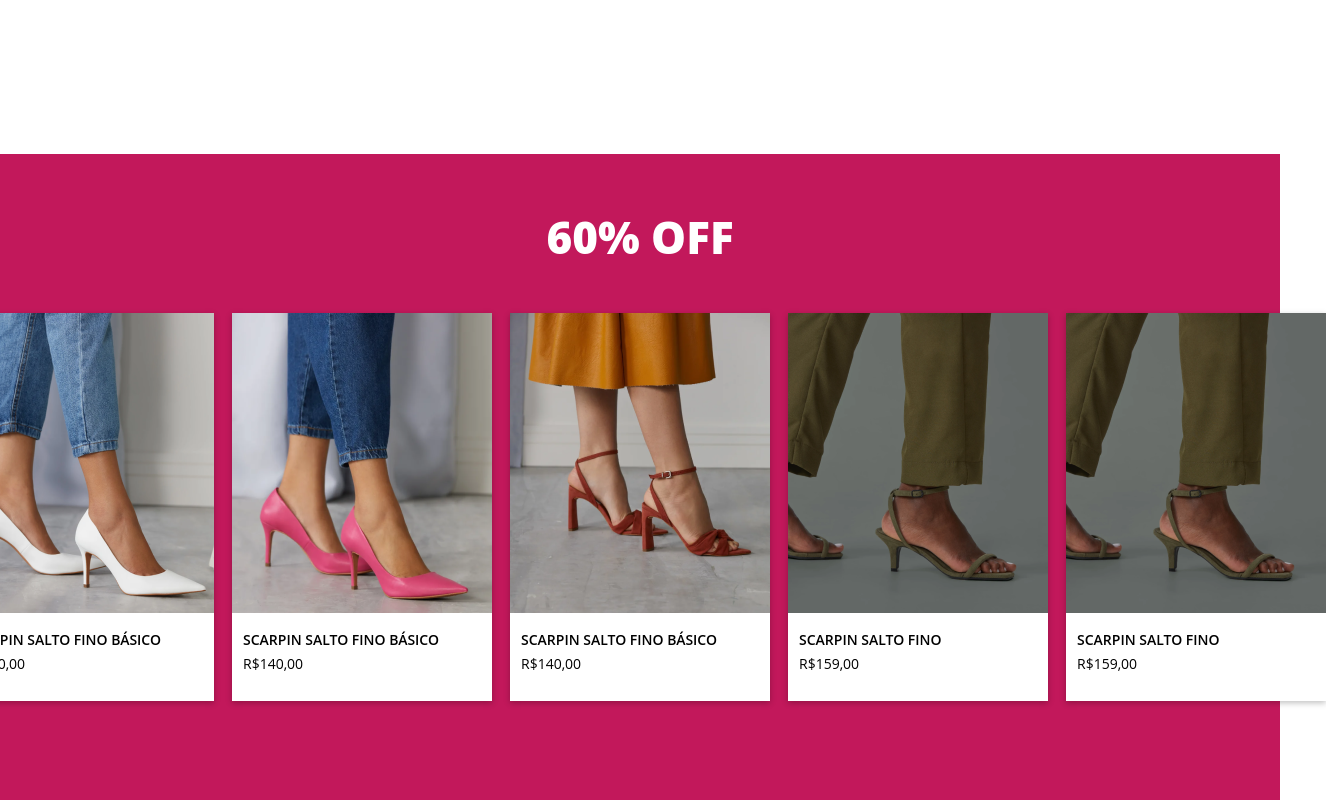
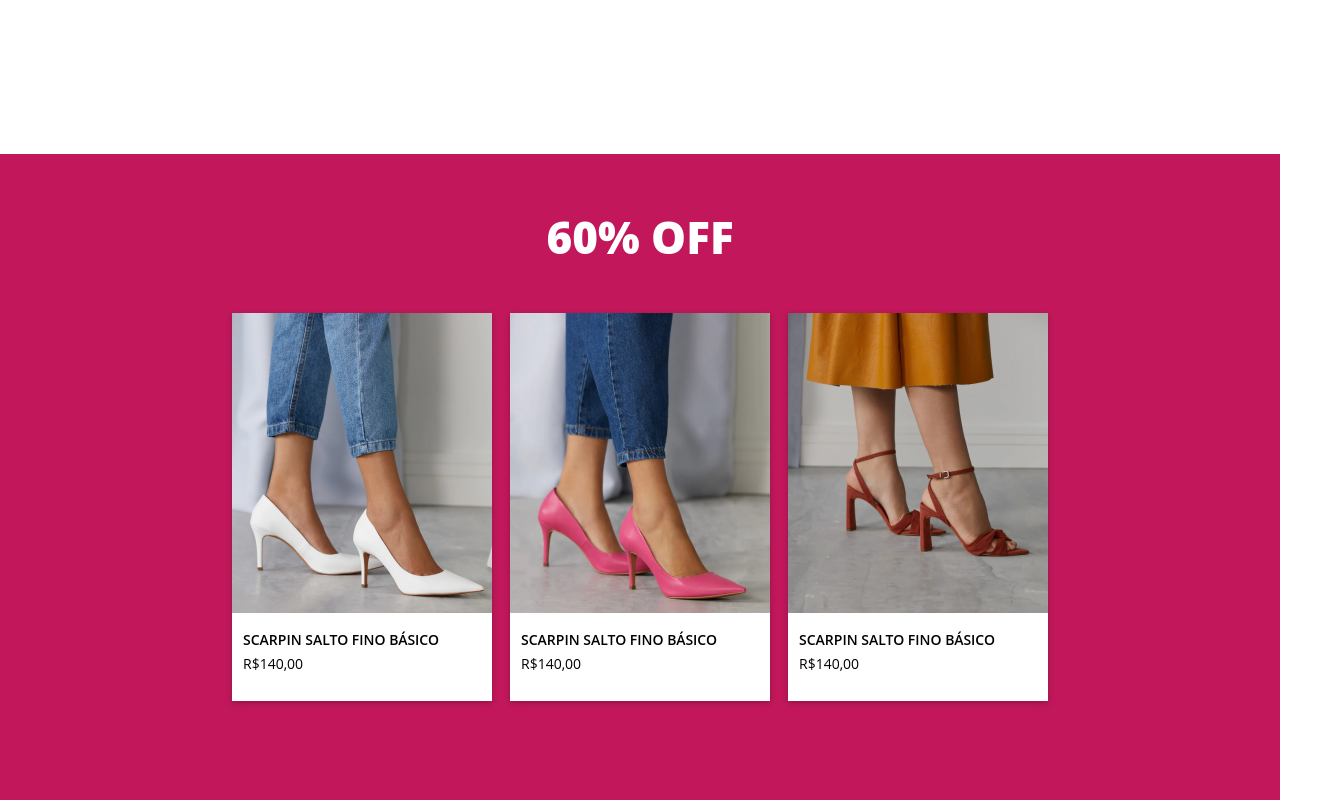
Before and after one commit to igortrust/novabranch, a plain HTML site: page index.html in a window 1280 px wide. Shown: the part 1384-2184 px from the top of the page, 1326 px wide, since content can reach past the window. Drawn offline with Linux system fonts and the light colour scheme.

Commit message:
Removido produto da prateleira

```diff
--- a/index.html
+++ b/index.html
@@ -1,5 +1,6 @@
 <!DOCTYPE html>
 <html lang="pt-br">
+
 <head>
     <link rel="stylesheet" href="./styles/reset.css">
     <link rel="stylesheet" href="./styles/theme.css">
@@ -7,8 +8,9 @@
     <meta charset="UTF-8">
     <meta http-equiv="X-UA-Compatible" content="IE=edge">
     <meta name="viewport" content="width=device-width, initial-scale=1.0">
-    <title>Shoes Store - encontre seu estilo</title>
+    <title>Shoes Store - encontre seu estilo!</title>
 </head>
+
 <body>
     <header>
         <div class="main-logo-top">
@@ -69,27 +71,9 @@
                         </div>
                     </div>
                 </div>
-                <div class="badge">
-                    <div class="bg-white">
-                        <img src="./img/green-scarpin.png" alt="Scarpin branco">
-                        <div class="price">
-                            <h2>SCARPIN SALTO FINO</h2>
-                            <p>R$159,00</p>
-                        </div>
-                    </div>
-                </div>
-                <div class="badge">
-                    <div class="bg-white">
-                        <img src="./img/green-scarpin.png" alt="Scarpin branco MauricioHS92">
-                        <div class="price">
-                            <h2>SCARPIN SALTO FINO</h2>
-                            <p>R$159,00</p>
-                        </div>
-                    </div>
-                </div>
-
             </div>
         </section>
     </main>
 </body>
+
 </html>
```
